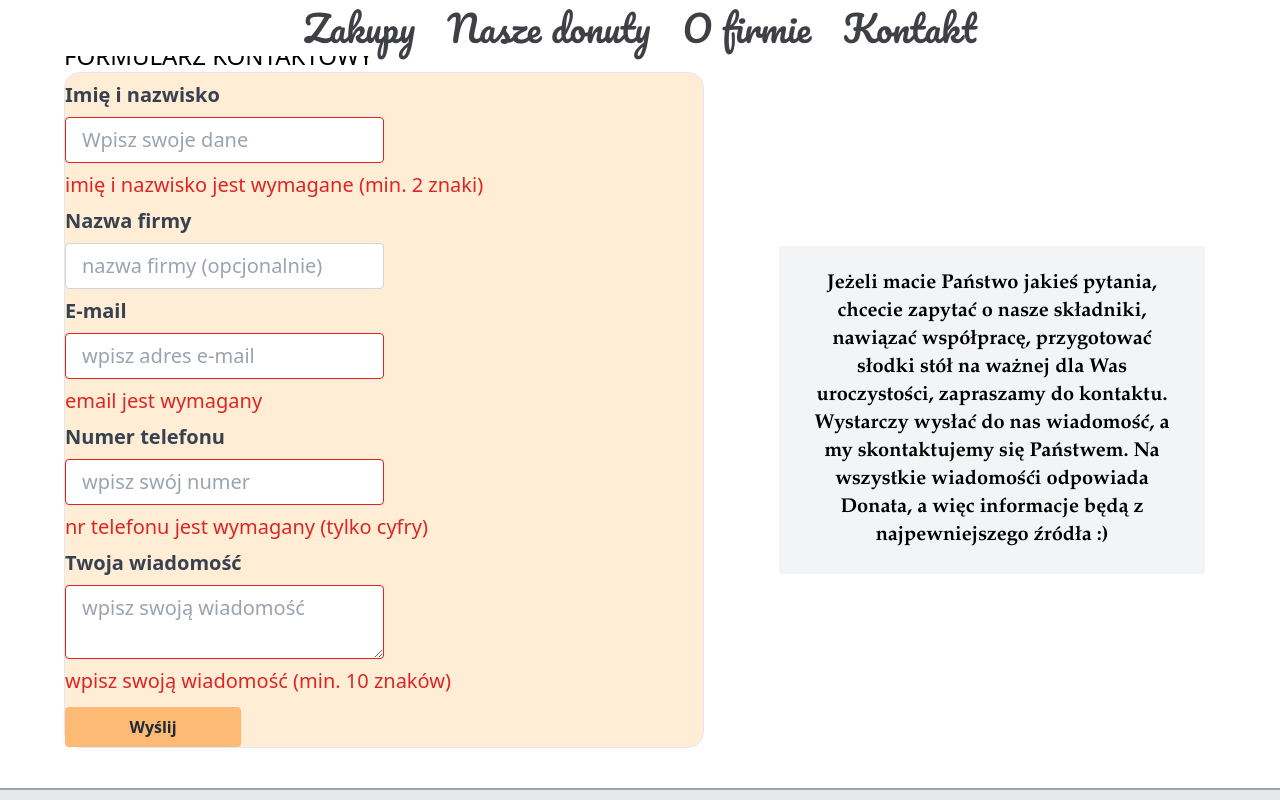
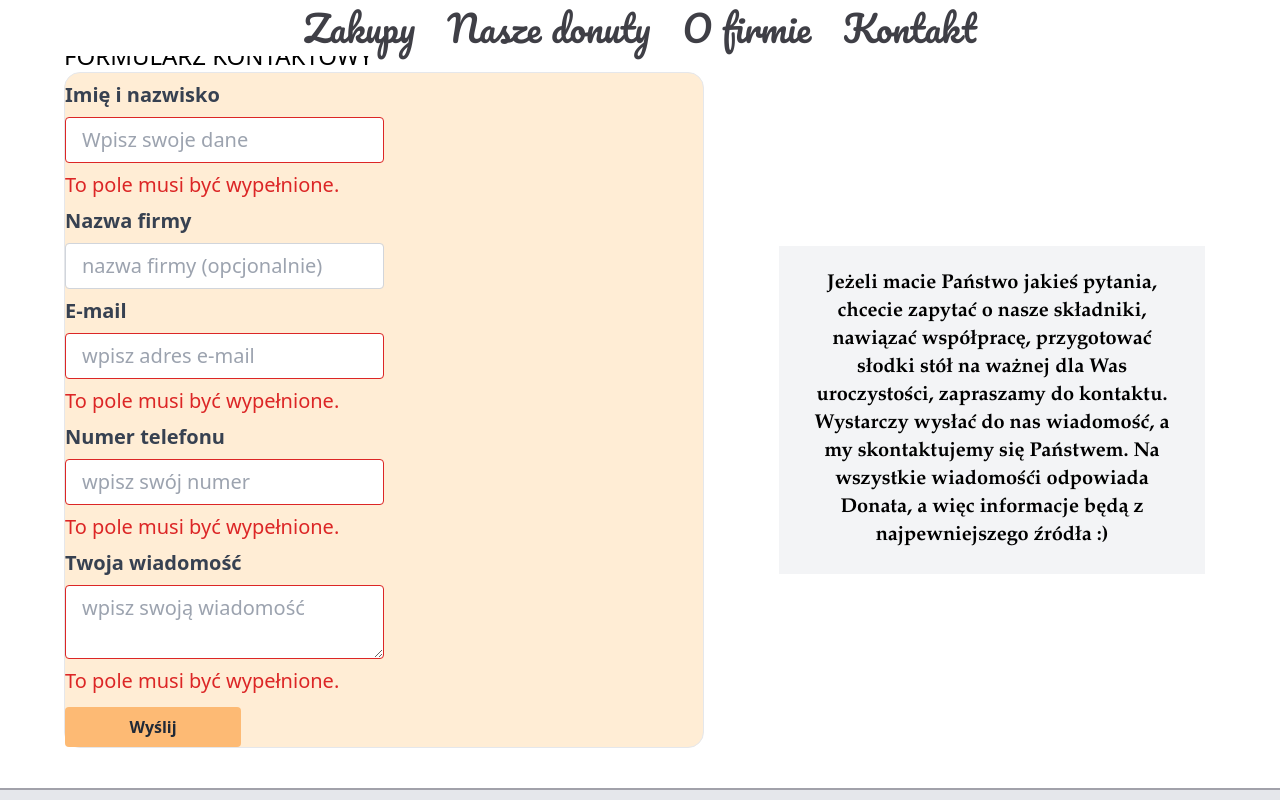
Before and after one commit to DominoxB/donutshop, a Vue app: page /Contact in a window 1280 px wide. Both pictures are taken after a click on the button "Wyślij". Shown: the part 332-1132 px from the top of the page. Built offline with nearby package versions, Linux system fonts and the light colour scheme.

Commit message:
add helpers

```diff
--- a/src/components/atoms/FormContent.vue
+++ b/src/components/atoms/FormContent.vue
@@ -17,10 +17,23 @@
             :class="v$.name.$error ? 'border-red-600' : 'border-gray-300'"
             placeholder="Wpisz swoje dane"
             @blur="v$.name.$touch"
-
           />
-          <span v-if="v$.name.$error" class="text-xl text-red-600">
-           imię i nazwisko jest wymagane (min. 2 znaki)
+          <span
+            v-if="
+              v$.name.$errors[0] && v$.name.$errors[0].$validator === 'required'
+            "
+            class="text-xl text-red-600"
+          >
+            {{ v$.name.required.$message }}
+          </span>
+          <span
+            v-if="
+              v$.name.$errors[0] &&
+              v$.name.$errors[0].$validator === 'minLength'
+            "
+            class="text-xl text-red-600"
+          >
+            {{ v$.name.minLength.$message }}
           </span>
           <div>
             <label
@@ -40,15 +53,32 @@
               >E-mail</label
             >
             <input
-              v-model="state.email"
+              v-model="state.emailAdress"
               type="email"
               class="form-control block w-1/2 px-4 py-2 text-xl font-normal text-gray-700 bg-white bg-clip-padding border border-solid rounded transition ease-in-out m-0 focus:text-gray-700 focus:bg-white focus:border-blue-600 focus:outline-none"
-              :class="v$.email.$error ? 'border-red-600' : 'border-gray-300'"
+              :class="
+                v$.emailAdress.$error ? 'border-red-600' : 'border-gray-300'
+              "
               placeholder="wpisz adres e-mail"
-              @blur="v$.email.$touch"
+              @blur="v$.emailAdress.$touch"
             />
-            <span v-if="v$.email.$error" class="text-xl text-red-600">
-              email jest wymagany
+            <span
+              v-if="
+                v$.emailAdress.$errors[0] &&
+                v$.emailAdress.$errors[0].$validator === 'required'
+              "
+              class="text-xl text-red-600"
+            >
+              {{ v$.emailAdress.required.$message }}
+            </span>
+            <span
+              v-if="
+                v$.emailAdress.$errors[0] &&
+                v$.emailAdress.$errors[0].$validator === 'email'
+              "
+              class="text-xl text-red-600"
+            >
+              {{ v$.emailAdress.email.$message }}
             </span>
           </div>
           <div>
@@ -60,12 +90,29 @@
               v-model="state.telephone"
               type="text"
               class="form-control block w-1/2 px-4 py-2 text-xl font-normal text-gray-700 bg-white bg-clip-padding border border-solid rounded transition ease-in-out m-0 focus:text-gray-700 focus:bg-white focus:border-blue-600 focus:outline-none"
-              :class="v$.telephone.$error ? 'border-red-600' : 'border-gray-300'"
+              :class="
+                v$.telephone.$error ? 'border-red-600' : 'border-gray-300'
+              "
               placeholder="wpisz swój numer"
               @blur="v$.telephone.$touch"
             />
-            <span v-if="v$.telephone.$error" class="text-xl text-red-600">
-              nr telefonu jest wymagany (tylko cyfry)
+            <span
+              v-if="
+                v$.telephone.$errors[0] &&
+                v$.telephone.$errors[0].$validator === 'required'
+              "
+              class="text-xl text-red-600"
+            >
+              {{ v$.telephone.required.$message }}
+            </span>
+            <span
+              v-if="
+                v$.telephone.$errors[0] &&
+                v$.telephone.$errors[0].$validator === 'num'
+              "
+              class="text-xl text-red-600"
+            >
+              {{ v$.telephone.num.$message }}
             </span>
           </div>
           <div>
@@ -77,13 +124,30 @@
               v-model="state.yourMessage"
               type="text"
               class="form-control block w-1/2 px-4 py-2 text-xl font-normal text-gray-700 bg-white bg-clip-padding border border-solid rounded transition ease-in-out m-0 focus:text-gray-700 focus:bg-white focus:border-blue-600 focus:outline-none"
-              :class="v$.yourMessage.$error ? 'border-red-600' : 'border-gray-300'"
+              :class="
+                v$.yourMessage.$error ? 'border-red-600' : 'border-gray-300'
+              "
               placeholder="wpisz swoją wiadomość"
               @blur="v$.yourMessage.$touch"
             >
             </textarea>
-            <span v-if="v$.yourMessage.$error" class="text-xl text-red-600">
-              wpisz swoją wiadomość (min. 10 znaków)
+            <span
+              v-if="
+                v$.yourMessage.$errors[0] &&
+                v$.yourMessage.$errors[0].$validator === 'required'
+              "
+              class="text-xl text-red-600"
+            >
+              {{ v$.yourMessage.required.$message }}
+            </span>
+            <span
+              v-if="
+                v$.yourMessage.$errors[0] &&
+                v$.yourMessage.$errors[0].$validator === 'minLength'
+              "
+              class="text-xl text-red-600"
+            >
+              {{ v$.yourMessage.minLength.$message }}
             </span>
           </div>
           <button
@@ -113,7 +177,7 @@
 
 <script>
 import { useVuelidate } from "@vuelidate/core";
-import { required, email, minLength, numeric } from "@vuelidate/validators";
+import { required, email, minLength, helpers } from "@vuelidate/validators";
 import { reactive, computed } from "vue";
 export default {
   name: "FormContent",
@@ -121,18 +185,54 @@ export default {
     const state = reactive({
       name: "",
       company: "",
-      email: "",
+      emailAdress: "",
       telephone: "",
       yourMessage: "",
     });
 
     const rules = computed(() => {
       return {
-        name: { required, minLength: minLength(2) },
+        name: {
+          required: helpers.withMessage(
+            "To pole musi być wypełnione.",
+            required
+          ),
+          minLength: helpers.withMessage(
+            "To pole musi zawierać min. 2 znaki.",
+            minLength(2)
+          ),
+        },
         // company: { required },
-        email: { required, email },
-        telephone: { required, numeric },
-        yourMessage: { required, minLength: minLength(10) },
+        emailAdress: {
+          required: helpers.withMessage(
+            "To pole musi być wypełnione.",
+            required
+          ),
+          email: helpers.withMessage(
+            "To pole musi zawierać poprawny adres email.",
+            email
+          ),
+        },
+        telephone: {
+          required: helpers.withMessage(
+            "To pole musi być wypełnione.",
+            required
+          ),
+          num: helpers.withMessage(
+            "To pole może zawierać tylko cyfry.",
+            helpers.regex(/^[0-9]*$/)
+          ),
+        },
+        yourMessage: {
+          required: helpers.withMessage(
+            "To pole musi być wypełnione.",
+            required
+          ),
+          minLength: helpers.withMessage(
+            "To pole musi zawierać min. 10 znaków.",
+            minLength(10)
+          ),
+        },
       };
     });
 
```
